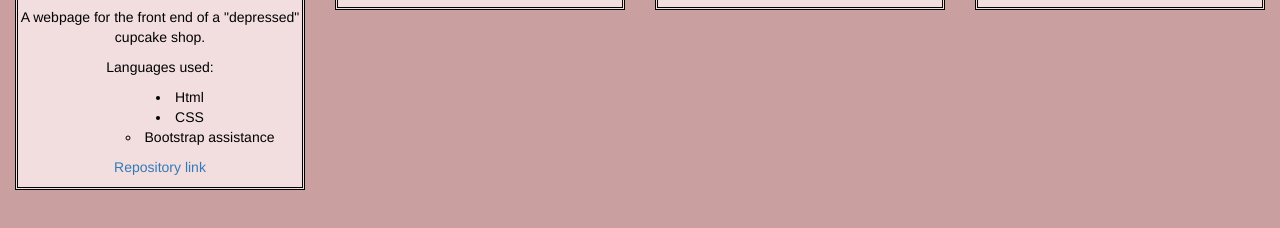
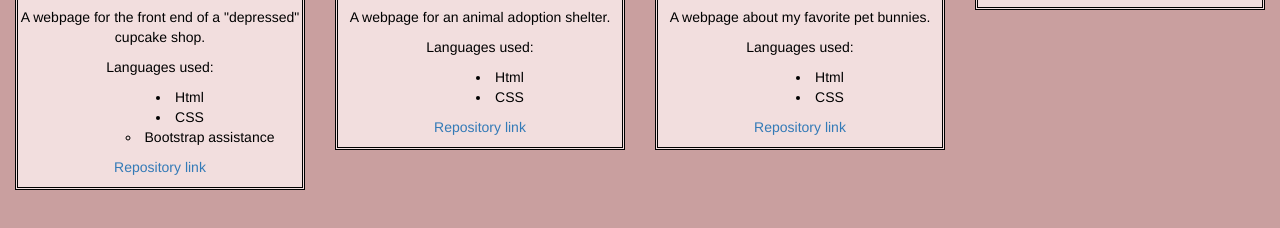
Before and after one commit to Prestwick97/Portfolio, a plain HTML site: page index.html in a window 1280 px wide. Shown: the part 512-740 px from the top of the page. Drawn offline with Linux system fonts and the light colour scheme.

Commit message:
Add two more project descriptions and repo links

```diff
--- a/index.html
+++ b/index.html
@@ -42,6 +42,13 @@
         <div class=bg-danger>
           <div class="project">
             <h2>Animal Shelter</h2>
+            <p>A webpage for an animal adoption shelter.</p>
+            <p>Languages used:</p>
+            <ul>
+              <li>Html</li>
+              <li>CSS</li>
+            </ul>
+            <p><a href="https://github.com/Prestwick97/animal-shelter.git">Repository link</a></p>
           </div>
         </div>
       </div>
@@ -50,6 +57,13 @@
         <div class="bg-danger">
           <div class="project">
             <h2>Pet Page</h2>
+            <p>A webpage about my favorite pet bunnies.</p>
+            <p>Languages used:</p>
+            <ul>
+              <li>Html</li>
+              <li>CSS</li>
+            </ul>
+            <p><a href="https://github.com/Prestwick97/pet-web-page.git">Repository link</a></p>
           </div>
         </div>
       </div>
```
